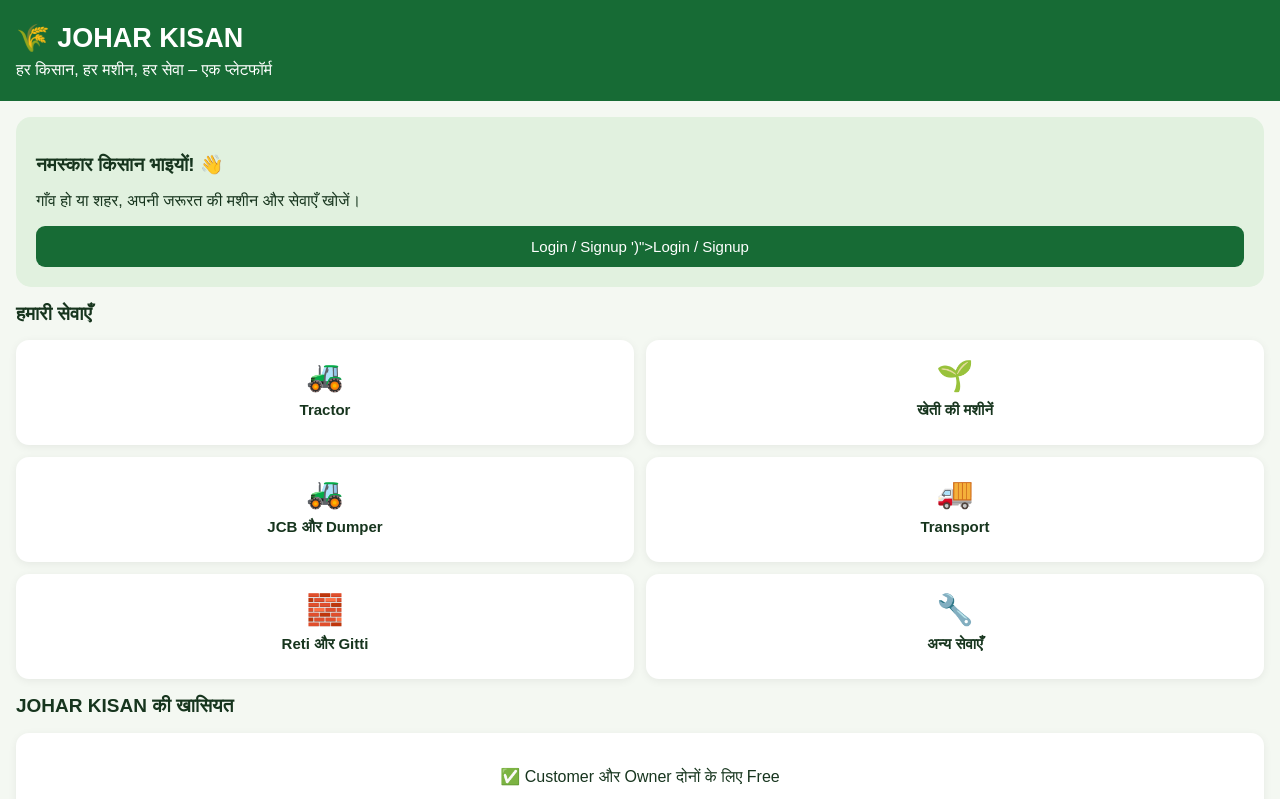
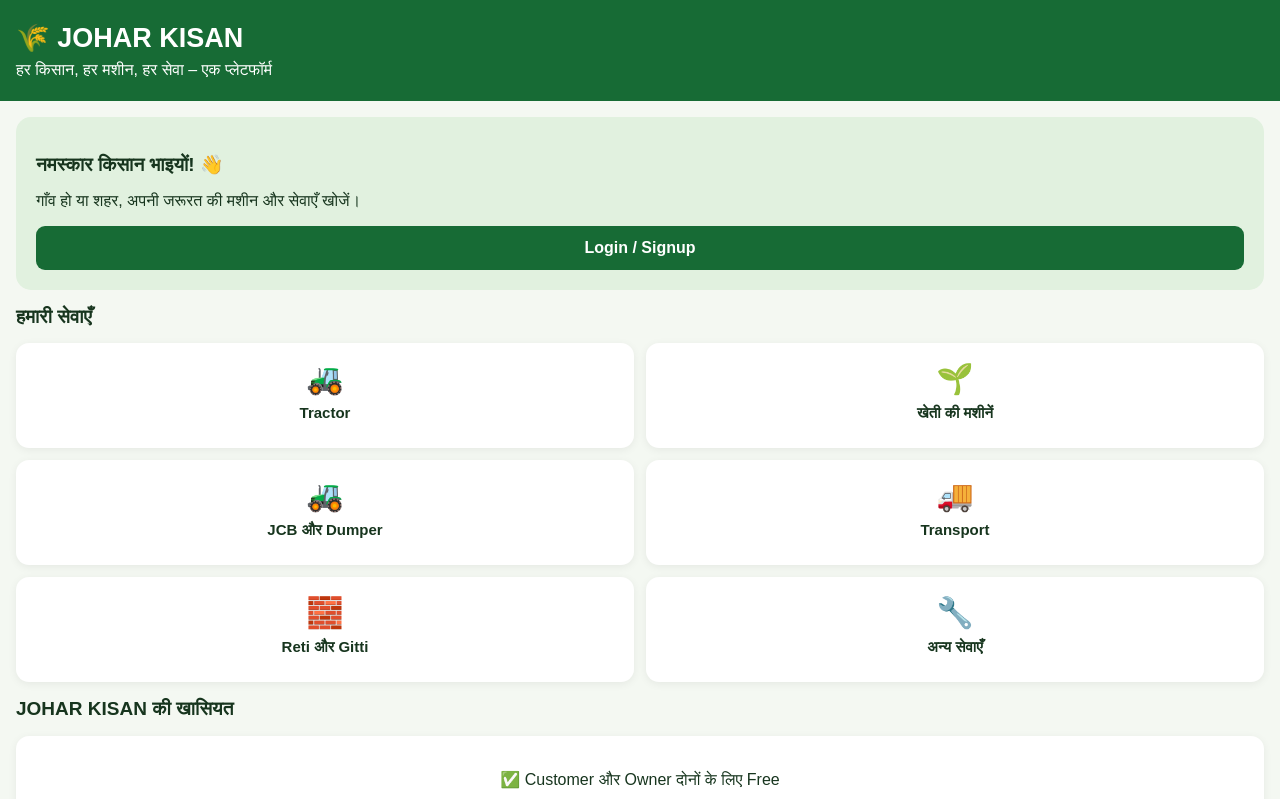
Before and after one commit to joharkisanapp69/Johar-Kisan, a plain HTML site: page index.html in a window 1280 px wide. Shown: the top 799 px of the page. Drawn offline with Linux system fonts and the light colour scheme.

Commit message:
Update index.html

```diff
--- a/index.html
+++ b/index.html
@@ -4,53 +4,162 @@
 <meta charset="UTF-8">
 <meta name="viewport" content="width=device-width, initial-scale=1.0">
 <title>JOHAR KISAN</title>
+
 <style>
-*{box-sizing:border-box}
-body{margin:0;font-family:Arial,sans-serif;background:#f4f8f2;color:#17351e}
-header{background:#176b35;color:white;padding:22px 16px}
-header h1{margin:0;font-size:27px}
-header p{margin:7px 0 0}
-main{padding:16px}
-.welcome{background:#e1f1df;padding:20px;border-radius:15px}
-h2{font-size:19px}
-.grid{display:grid;grid-template-columns:1fr 1fr;gap:12px}
-.item{background:white;border-radius:13px;padding:18px 10px;text-align:center;box-shadow:0 2px 8px #00000010}
-.item span{font-size:30px}
-.item h3{font-size:15px;margin:8px 0}
-button{background:#176b35;color:white;border:0;border-radius:9px;padding:12px;width:100%;font-size:15px}
-footer{text-align:center;padding:20px;color:#56715c;font-size:13px}
+* {
+  box-sizing: border-box;
+}
+
+body {
+  margin: 0;
+  font-family: Arial, sans-serif;
+  background: #f4f8f2;
+  color: #17351e;
+}
+
+header {
+  background: #176b35;
+  color: white;
+  padding: 22px 16px;
+}
+
+header h1 {
+  margin: 0;
+  font-size: 27px;
+}
+
+header p {
+  margin: 7px 0 0;
+}
+
+main {
+  padding: 16px;
+}
+
+.welcome {
+  background: #e1f1df;
+  padding: 20px;
+  border-radius: 15px;
+}
+
+h2 {
+  font-size: 19px;
+}
+
+.login-btn {
+  display: block;
+  background: #176b35;
+  color: white;
+  text-align: center;
+  text-decoration: none;
+  border-radius: 9px;
+  padding: 13px;
+  width: 100%;
+  font-size: 16px;
+  font-weight: bold;
+  margin-top: 15px;
+}
+
+.grid {
+  display: grid;
+  grid-template-columns: 1fr 1fr;
+  gap: 12px;
+}
+
+.item {
+  background: white;
+  border-radius: 13px;
+  padding: 18px 10px;
+  text-align: center;
+  box-shadow: 0 2px 8px #00000010;
+}
+
+.item span {
+  font-size: 30px;
+}
+
+.item h3 {
+  font-size: 15px;
+  margin: 8px 0;
+}
+
+footer {
+  text-align: center;
+  padding: 20px;
+  color: #56715c;
+  font-size: 13px;
+}
 </style>
 </head>
+
 <body>
+
 <header>
   <h1>🌾 JOHAR KISAN</h1>
   <p>हर किसान, हर मशीन, हर सेवा – एक प्लेटफॉर्म</p>
 </header>
+
 <main>
+
 <section class="welcome">
   <h2>नमस्कार किसान भाइयों! 👋</h2>
   <p>गाँव हो या शहर, अपनी जरूरत की मशीन और सेवाएँ खोजें।</p>
-<button onclick="alert('<a href="./auth.html" class="login-btn">
+
+  <a href="./auth.html" class="login-btn">
     Login / Signup
-</a>')">Login / Signup</button>
+  </a>
 </section>
+
 <h2>हमारी सेवाएँ</h2>
+
 <div class="grid">
-<div class="item"><span>🚜</span><h3>Tractor</h3></div>
-<div class="item"><span>🌱</span><h3>खेती की मशीनें</h3></div>
-<div class="item"><span>🚜</span><h3>JCB और Dumper</h3></div>
-<div class="item"><span>🚚</span><h3>Transport</h3></div>
-<div class="item"><span>🧱</span><h3>Reti और Gitti</h3></div>
-<div class="item"><span>🔧</span><h3>अन्य सेवाएँ</h3></div>
+
+  <div class="item">
+    <span>🚜</span>
+    <h3>Tractor</h3>
   </div>
+
+  <div class="item">
+    <span>🌱</span>
+    <h3>खेती की मशीनें</h3>
+  </div>
+
+  <div class="item">
+    <span>🚜</span>
+    <h3>JCB और Dumper</h3>
+  </div>
+
+  <div class="item">
+    <span>🚚</span>
+    <h3>Transport</h3>
+  </div>
+
+  <div class="item">
+    <span>🧱</span>
+    <h3>Reti और Gitti</h3>
+  </div>
+
+  <div class="item">
+    <span>🔧</span>
+    <h3>अन्य सेवाएँ</h3>
+  </div>
+
+</div>
+
 <h2>JOHAR KISAN की खासियत</h2>
+
 <div class="item">
   <p>✅ Customer और Owner दोनों के लिए Free</p>
   <p>✅ कोई Membership नहीं</p>
   <p>✅ कोई Booking Commission नहीं</p>
   <p>✅ गाँव और शहर दोनों के लिए</p>
 </div>
+
 </main>
-<footer>© 2026 JOHAR KISAN</footer>
+
+<footer>
+  © 2026 JOHAR KISAN
+</footer>
+
 </body>
 </html>
```
Lines whose indentation alone changed are shown as unchanged.
